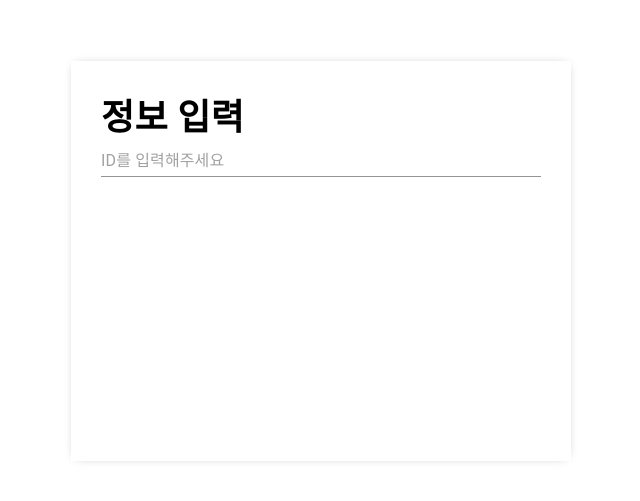
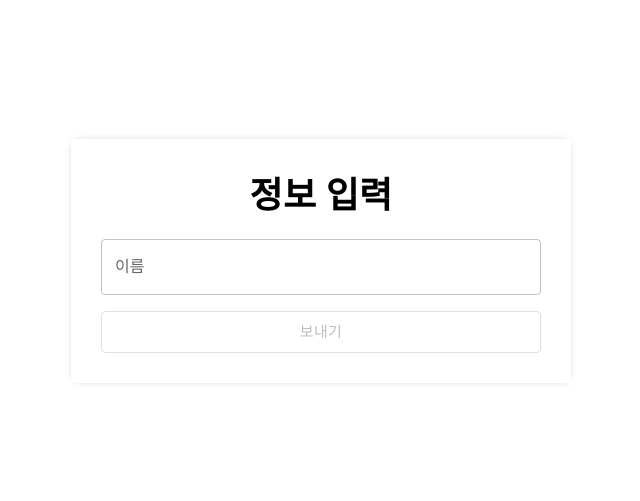
Before and after one commit to Tech5818/Chat-Client, a React (Vite) app: page /login in a window 1280 px wide. Shown: the part 139-640 px from the top of the page, without its empty margins (319-959 px from the left). Built offline with nearby package versions, Linux system fonts and the light colour scheme.

Commit message:
:sparkles: react-hook-form을 이용한 form 핸들링

```diff
--- a/package.json
+++ b/package.json
@@ -16,6 +16,7 @@
     "@mui/styled-engine-sc": "^6.0.0-alpha.16",
     "react": "^18.2.0",
     "react-dom": "^18.2.0",
+    "react-hook-form": "^7.50.1",
     "react-router-dom": "^6.22.1",
     "socket.io-client": "4.7.4",
     "styled-components": "^6.1.8"
--- a/src/page/Login.tsx
+++ b/src/page/Login.tsx
@@ -1,8 +1,22 @@
-import { Box, Input, Typography } from "@mui/material";
-import { useState } from "react";
+import { Box, Button, Stack, TextField, Typography } from "@mui/material";
+import { useForm } from "react-hook-form";
+
+interface IFormData {
+  name: string;
+}
 
 export const Login = () => {
-  const [userId, setUserId] = useState("");
+  const {
+    register,
+    handleSubmit,
+    formState: { errors },
+    watch,
+  } = useForm<IFormData>();
+
+  const handleFormSubmit = handleSubmit((data) => {
+    console.log(data);
+  });
+
   return (
     <>
       <Box
@@ -12,24 +26,42 @@ export const Login = () => {
         justifyContent="center"
         alignItems="center"
       >
-        <Box
+        <Stack
+          component="form"
           boxShadow="0 0 10px -5px rgba(0, 0, 0, 0.4)"
           width="500px"
-          height="400px"
-          display="flex"
-          alignContent="center"
           padding="30px"
-          flexDirection="column"
+          direction="column"
+          alignItems="center"
+          spacing={2}
+          onSubmit={handleFormSubmit}
         >
           <Typography fontSize="36px" fontWeight="bold">
             정보 입력
           </Typography>
-          <Input
-            value={userId}
-            onChange={(e) => setUserId(e.target.value)}
-            placeholder="ID를 입력해주세요"
+          <TextField
+            label="이름"
+            placeholder="이름을 입력해 주세요"
+            {...register("name", {
+              minLength: {
+                message: "이름의 최소 길이는 3자 이상입니다",
+                value: 3,
+              },
+            })}
+            fullWidth
+            helperText={errors.name?.message}
+            error={!!errors.name?.message}
           />
-        </Box>
+          <Button
+            type="submit"
+            fullWidth
+            variant="outlined"
+            disabled={!watch("name")}
+            size="large"
+          >
+            보내기
+          </Button>
+        </Stack>
       </Box>
     </>
   );
```
Also changed, not shown: 1 other file (tests, documents, lock files or other folders).
